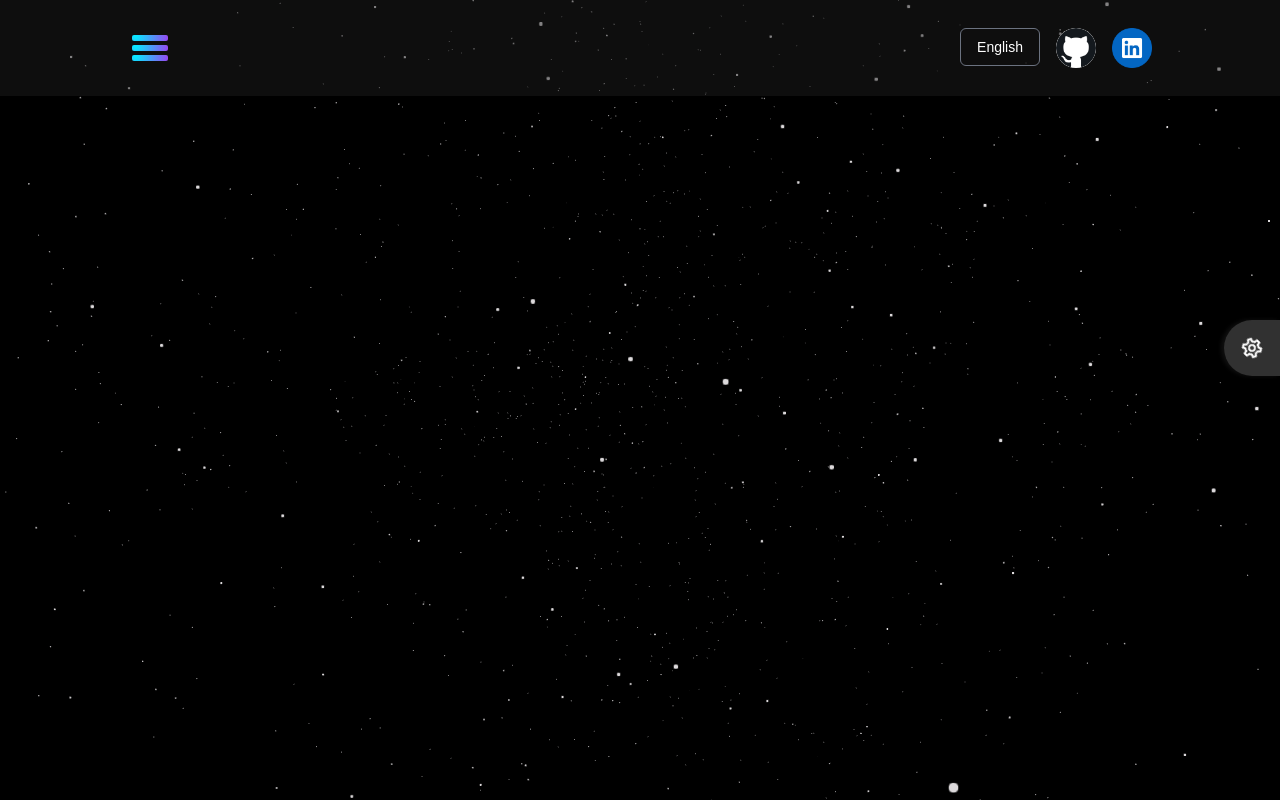
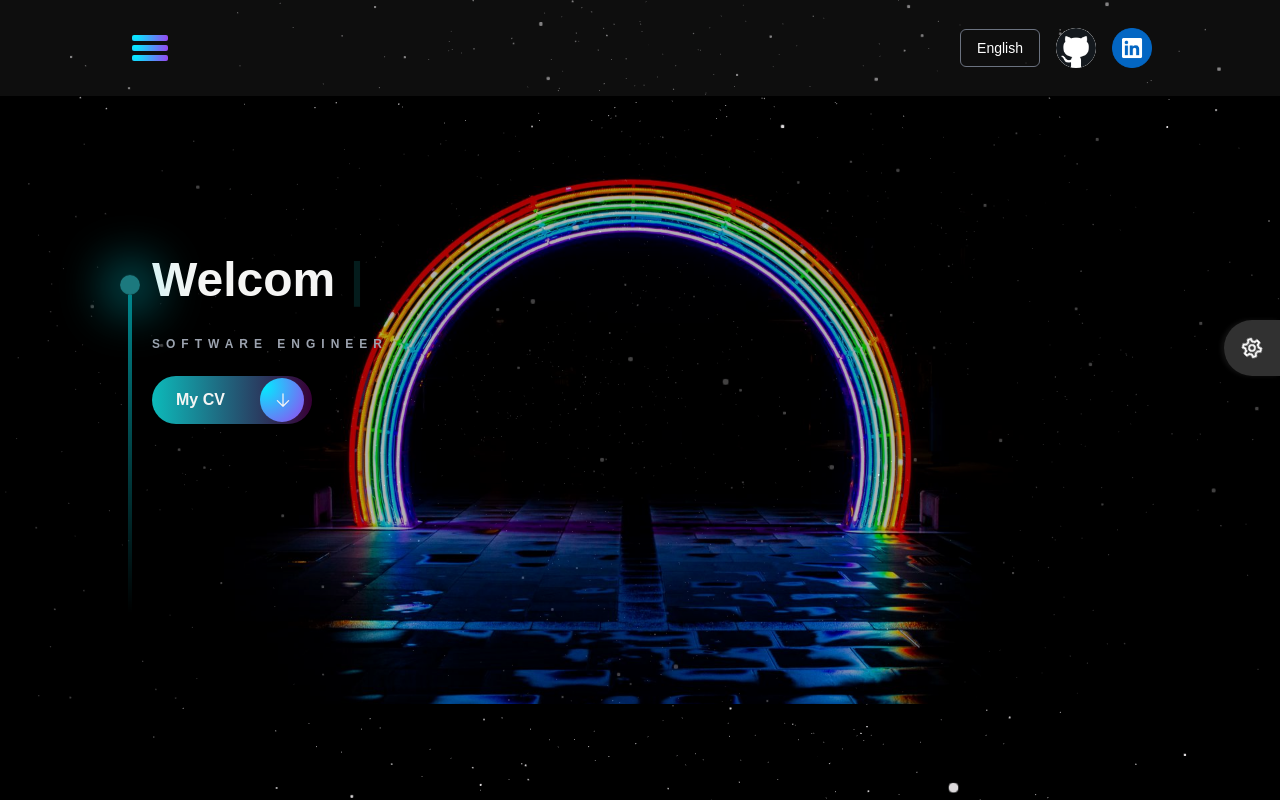
Before and after one commit to PhongThanh0907/new-portfolio, a Next.js app: page / in a window 1280 px wide. Built offline with nearby package versions, Linux system fonts and the light colour scheme; a web font is replaced by a local one.

Commit message:
update code

```diff
--- a/package.json
+++ b/package.json
@@ -29,6 +29,7 @@
     "react": "18.2.0",
     "react-dom": "18.2.0",
     "react-hot-toast": "^2.4.1",
+    "react-simple-typewriter": "^5.0.1",
     "tailwindcss": "3.3.3",
     "three": "^0.156.1",
     "typescript": "5.2.2"
--- a/src/app/globals.css
+++ b/src/app/globals.css
@@ -56,6 +56,92 @@ body {
   transform: translateX(100%);
 }
 
+.changeColor-circle-blue {
+  animation: changeColorBlue 4s infinite;
+}
+
+.changeColor-circle-green {
+  animation: changeColorGreen 4s infinite;
+}
+.changeColor-circle-pink {
+  animation: changeColorPink 4s infinite;
+}
+
+.blue-gradient {
+  background: #00f2fe;
+  background: linear-gradient(-90deg, #00f2fe 0%, rgba(60, 51, 80, 0) 100%);
+  background: -webkit-linear-gradient(
+    -90deg,
+    #00f2fe 0%,
+    rgba(60, 51, 80, 0) 100%
+  );
+}
+
+.green-gradient {
+  background: #7fff00;
+  background: linear-gradient(-90deg, #00f2fe 0%, rgba(60, 51, 80, 0) 100%);
+  background: -webkit-linear-gradient(
+    -90deg,
+    #7fff00 0%,
+    rgba(60, 51, 80, 0) 100%
+  );
+}
+
+.pink-gradient {
+  background: #fe53bb;
+  background: linear-gradient(-90deg, #00f2fe 0%, rgba(60, 51, 80, 0) 100%);
+  background: -webkit-linear-gradient(
+    -90deg,
+    #fe53bb 0%,
+    rgba(60, 51, 80, 0) 100%
+  );
+}
+
+@keyframes changeColorBlue {
+  0% {
+    background-color: #00f2ffd3;
+    box-shadow: 1px 2px 50px 10px #00f2fe;
+  }
+  50% {
+    background-color: #86f8fe;
+    box-shadow: 1px 2px 50px 16px #00f2fe;
+  }
+  100% {
+    background-color: #00f2fe;
+    box-shadow: 1px 2px 50px 16px #00f2fe;
+  }
+}
+
+@keyframes changeColorPink {
+  0% {
+    background-color: #ff7db5;
+    box-shadow: 1px 2px 50px 10px #ff85ce;
+  }
+  50% {
+    background-color: #ff36bf;
+    box-shadow: 1px 2px 50px 16px #ff85ce;
+  }
+  100% {
+    background-color: #fe53bb;
+    box-shadow: 1px 2px 50px 16px #ff85ce;
+  }
+}
+
+@keyframes changeColorGreen {
+  0% {
+    background-color: #95ff2a;
+    box-shadow: 1px 2px 50px 10px #7fff00;
+  }
+  50% {
+    background-color: #62c400;
+    box-shadow: 1px 2px 50px 16px #7fff00;
+  }
+  100% {
+    background-color: #7fff00;
+    box-shadow: 1px 2px 50px 16px #7fff00;
+  }
+}
+
 @keyframes spin {
   0% {
       transform: rotate(0deg);
--- a/src/app/page.tsx
+++ b/src/app/page.tsx
@@ -1,14 +1,16 @@
 "use client";
 
 import React, { useEffect, useState } from "react";
-import { motion, useAnimation } from "framer-motion";
+import { useAnimation } from "framer-motion";
+
 import Welcome from "@/components/Welcome";
-import Transition from "@/components/Transition";
 import StarsCanvas from "@/components/canvas/Stars";
 import Header from "@/components/Header";
 import Settings from "@/components/Settings";
 import ToasterProvider from "@/providers/ToasterProvider";
 import { ThemeProviderWrapper } from "@/providers/ThemeColor";
+import Banner from "@/components/Banner";
+import { LanguageProvider } from "@/providers/TranslateProvider";
 
 export default function Home() {
   const [showWelcome, setShowWelcome] = useState<boolean>(true);
@@ -46,6 +48,7 @@ export default function Home() {
 
   return (
     <ThemeProviderWrapper>
+      <LanguageProvider>
       <div className="bg-black h-[100vh]">
         <StarsCanvas />
         {showWelcome && <Welcome />}
@@ -53,9 +56,11 @@ export default function Home() {
           <div>
             <Settings />
             <Header />
+            <Banner />
           </div>
         )}
       </div>
+      </LanguageProvider>
     </ThemeProviderWrapper>
   );
 }
--- /dev/null
+++ b/src/components/Banner/ButtonBanner.tsx
@@ -0,0 +1,28 @@
+import React from "react";
+
+import { ArrowSmallDownIcon } from "@heroicons/react/24/outline";
+import { useThemeContext } from "@/providers/ThemeColor";
+
+const ButtonBanner = () => {
+  const { currentTheme } = useThemeContext();
+
+  return (
+    <a
+      target="_blank"
+      href="https://drive.google.com/file/d/1ZMgNLaPsGv1GWyJX8TNjwjxtbxcePMiL/view"
+      className="text-stone-100 w-40 rounded-[40px] group relative cursor-pointer py-1 h-12 flex items-center overflow-hidden"
+      style={{ background: "linear-gradient(-90deg, #380036, #0cbaba)" }}
+    >
+      <span className="z-10 font-bold ml-6">My CV</span>
+      <div
+        style={{ background: `${currentTheme.backgroundSecondary}` }}
+        className={`absolute top-0.5 right-2 w-11 h-11 rounded-full group-hover:w-full group-hover:right-0 group-hover:h-full group-hover:duration-500 duration-500 group-hover:top-0`}
+      />
+      <div className="z-10 absolute right-[19px] bottom-0 top-0 flex items-center">
+        <ArrowSmallDownIcon className="h-5 w-5 up-down" />
+      </div>
+    </a>
+  );
+};
+
+export default ButtonBanner;
--- /dev/null
+++ b/src/components/Banner/index.tsx
@@ -0,0 +1,69 @@
+"use client";
+
+import Image from "next/image";
+import React from "react";
+import { Cursor, useTypewriter } from "react-simple-typewriter";
+import { motion } from "framer-motion";
+
+import ButtonBanner from "./ButtonBanner";
+import Background from '../../../public/background (1).jpg'
+import { useTranslation } from "@/providers/TranslateProvider";
+import { useThemeContext } from "@/providers/ThemeColor";
+
+const BannerMemo = () => {
+    const { t } = useTranslation();
+    const { currentTheme } = useThemeContext();
+
+  const [text, count] = useTypewriter({
+    words: [
+      `${t("welcome")}`,
+      `${t("name")}`,
+      `${t("work")}`,
+    ],
+    loop: true,
+    delaySpeed: 2000,
+  });
+
+
+  return (
+    <div
+      id="banner"
+      className="text-stone-100 h-[450px] lg:h-[44rem] relative pt-24 overflow-hidden"
+    >
+      <div className="h-40 lg:h-64 relative font-semibold width-80 pt-16 lg:pt-40 z-10 pl-6">
+        <h1 className="text-3xl lg:text-5xl">
+          <span className="mr-3">{text}</span>
+          <Cursor cursorColor="#2cf9fa" />
+        </h1>
+        <h2 className="absolute bottom-0 text-xs uppercase text-gray-400 tracking-[6px]">
+         {t("job-name")}
+        </h2>
+
+        <motion.div
+          initial={{
+            y: 150,
+            opacity: 0,
+          }}
+          transition={{ duration: 1.2 }}
+          whileInView={{ opacity: 1, y: 0 }}
+          className="absolute top-10 lg:top-28 -left-2"
+        >
+          <div className={`rounded-full w-5 h-5 ${currentTheme.bgCircle}`} />
+          <div className={`w-1 h-56 lg:h-80 ml-2 ${currentTheme.bgGradient}`} />
+        </motion.div>
+      </div>
+      <div className="relative z-10 width-80 mt-6 pl-6">
+        <ButtonBanner />
+      </div>
+      <Image
+        className="absolute inset-0 h-[94%] w-full object-cover top-20 lg:top-32 opacity-70"
+        src={Background}
+        alt="background"
+      />
+    </div>
+  );
+};
+
+const Banner = React.memo(BannerMemo);
+
+export default Banner;
--- a/src/components/Header/index.tsx
+++ b/src/components/Header/index.tsx
@@ -2,15 +2,20 @@
 
 import Image from "next/image";
 import Link from "next/link";
-import React, { useCallback, useEffect, useRef, useState } from "react";
+import React, {
+  useCallback,
+  useContext,
+  useEffect,
+  useRef,
+  useState,
+} from "react";
 
-import { useLocalization } from "@/providers/TranslateProvider";
+import { useTranslation } from "@/providers/TranslateProvider";
 import { useThemeContext } from "@/providers/ThemeColor";
 import { MENU_HEADER } from "@/constants";
 import Github from "../../../public/github.png";
 import Linkedin from "../../../public/linkedin.png";
 import ButtonMenuBar from "./ButtonMenuBar";
-import { MenuItem, Select, SelectChangeEvent } from "@mui/material";
 
 const options = [
   { label: "English", value: "en" },
@@ -19,7 +24,7 @@ const options = [
 
 const HeaderMemo = () => {
   const { currentTheme } = useThemeContext();
-  const { changeLanguage, t } = useLocalization("en");
+  const { changeLanguage } = useTranslation();
   const [scrolled, setScrolled] = useState<boolean>(false);
   const [openButtonMenu, setOpenButtonMenu] = useState<boolean>(false);
   const modalRef = useRef<HTMLDivElement>(null);
@@ -85,7 +90,7 @@ const HeaderMemo = () => {
           : "h-24 duration-300 bg-[#1e1e1e78] transition-all"
       }`}
     >
-      <div className="width-80 flex-between">
+      <div className="width-80 flex-between items-center">
         <div
           id="button-menu"
           ref={buttonRef}
@@ -93,9 +98,8 @@ const HeaderMemo = () => {
         >
           <ButtonMenuBar open={openButtonMenu} />
         </div>
-        <div className="flex gap-4">
+        <div className="flex gap-4 items-center">
           <div>
-            {/* <h1>{t("greeting")}</h1> */}
             <div className="relative inline-block text-left">
               <div>
                 <button
--- a/src/providers/ThemeColor.tsx
+++ b/src/providers/ThemeColor.tsx
@@ -21,6 +21,8 @@ const defaultThemeOptions: ThemeColor = {
   backgroundSecondary: themes.blue.backgroundSecondary,
   shadow: themes.blue.shadow,
   primary: themes.blue.primary,
+  bgCircle: themes.blue.bgCircle,
+  bgGradient: themes.blue.bgGradient,
 };
 
 export function ThemeProviderWrapper({ children }: { children: ReactNode }) {
--- a/src/providers/TranslateProvider.tsx
+++ b/src/providers/TranslateProvider.tsx
@@ -1,12 +1,31 @@
-import { useState } from 'react';
+import React, { createContext, useContext, useState, ReactNode } from "react";
 
-const translations: Record<string, Record<string, string>> = {
-  en: require('../translation/en.json'),
-  vi: require('../translation/vi.json'),
-};
+interface Translations {
+  [key: string]: Record<string, string>;
+}
 
-export const useLocalization = (initialLanguage: string = 'en') => {
-  const [currentLanguage, setCurrentLanguage] = useState(initialLanguage);
+const LanguageContext = createContext<
+  | {
+      currentLanguage: string;
+      changeLanguage: (newLanguage: string) => void;
+      t: (key: string) => string;
+    }
+  | undefined
+>(undefined);
+
+interface LanguageProviderProps {
+  children: ReactNode;
+}
+
+export const LanguageProvider: React.FC<LanguageProviderProps> = ({
+  children,
+}) => {
+  const translations: Translations = {
+    en: require("../translation/en.json"),
+    vi: require("../translation/vi.json"),
+  };
+
+  const [currentLanguage, setCurrentLanguage] = useState("en");
 
   const changeLanguage = (newLanguage: string) => {
     if (translations[newLanguage]) {
@@ -19,5 +38,19 @@ export const useLocalization = (initialLanguage: string = 'en') => {
     return translation[key] || key;
   };
 
-  return { currentLanguage, changeLanguage, t };
+  return (
+    <LanguageContext.Provider value={{ currentLanguage, changeLanguage, t }}>
+      {children}
+    </LanguageContext.Provider>
+  );
 };
+
+export function useTranslation() {
+  const context = useContext(LanguageContext);
+  if (!context) {
+    throw new Error(
+      "useThemeContext must be used within a ThemeProviderWrapper"
+    );
+  }
+  return context;
+}
--- a/src/themes/theme.ts
+++ b/src/themes/theme.ts
@@ -7,17 +7,23 @@ export const themes: { [key: string]: ThemeColor } = {
       "radial-gradient( circle at 10% 20%, rgb(3, 235, 255) 0%, rgb(152, 70, 242) 100.2% )",
     primary: "#00f2fe",
     shadow: "",
+    bgCircle: "changeColor-circle-blue",
+    bgGradient: "blue-gradient"
   },
   green: {
     backgroundPrimary: "linear-gradient(to right, #0f2027, #203a43, #2c5364)",
     backgroundSecondary: "radial-gradient( circle at 10% 20%, rgb(127, 255, 0) 0%, rgb(152, 70, 242) 100.2% )",
     primary: "#7FFF00",
     shadow: "",
+    bgCircle: "changeColor-circle-green",
+    bgGradient: "green-gradient"
   },
   pink: {
     backgroundPrimary: "linear-gradient(to right, #0f2027, #203a43, #2c5364)",
     backgroundSecondary: "radial-gradient( circle at 10% 20%, rgb(254, 83, 187) 0%, rgb(152, 70, 242) 100.2% )",
     primary: "#FE53BB",
     shadow: "",
+    bgCircle: "changeColor-circle-pink",
+    bgGradient: "pink-gradient"
   },
 };
--- a/src/translation/en.json
+++ b/src/translation/en.json
@@ -1,3 +1,6 @@
 {
-    "greeting": "Hello, how are you?"
+    "welcome": "Welcome to my Portfolio",
+    "name": "My name is Phong",
+    "work": "And I am a web developer",
+    "job-name": " Software Engineer"
   }
--- a/src/translation/vi.json
+++ b/src/translation/vi.json
@@ -1,3 +1,6 @@
 {
-    "greeting": "Xin chào, bạn khỏe không?"
+    "welcome": "Chào mừng bạn đến với Hồ sơ của tôi",
+    "name": "Tôi tên là Phong",
+    "work": "Và tôi là một nhà phát triển web.",
+    "job-name": "Kỹ sư phần mềm"
   }
--- a/src/types/ThemeColor.type.ts
+++ b/src/types/ThemeColor.type.ts
@@ -3,4 +3,6 @@ export interface ThemeColor {
   backgroundSecondary: string;
   shadow: string;
   primary: string;
+  bgCircle: string;
+  bgGradient: string;
 }
```
Also changed, not shown: public/background (1).jpg (added), 1 other file (tests, documents, lock files or other folders).
